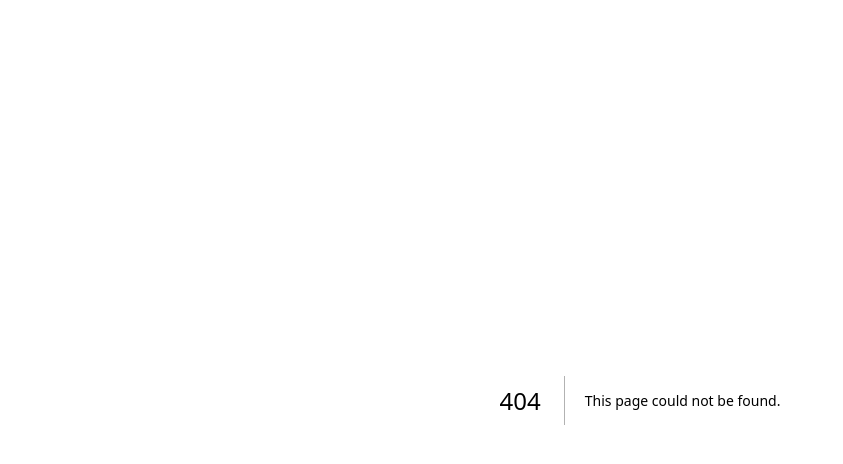
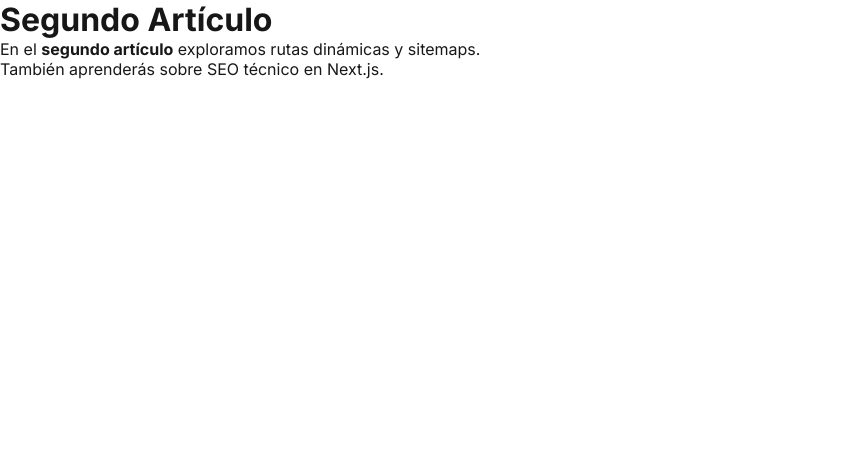
Before and after one commit to cha1ton/Lab14-DAWA, a Next.js app: page /blog/segundo-articulo in a window 1280 px wide. Before the commit this address had no page. Shown: the top 464 px of the page, without its empty margins (0-843 px from the left). Built offline with nearby package versions, Linux system fonts and the light colour scheme.

Commit message:
Readme con la informacion necesaria

```diff
--- /dev/null
+++ b/src/app/blog/[slug]/page.tsx
@@ -0,0 +1,58 @@
+import { notFound } from "next/navigation";
+import Head from "next/head";
+
+// Artículos simulados como si vinieran de una base de datos o CMS
+const posts = [
+  {
+    slug: "primer-articulo",
+    title: "Primer Artículo",
+    description: "Este es el contenido del primer artículo del blog.",
+    content: `
+      <p>Bienvenido al <strong>primer artículo</strong> de nuestro blog.</p>
+      <p>En este post hablamos sobre cómo empezar con Next.js.</p>
+    `,
+  },
+  {
+    slug: "segundo-articulo",
+    title: "Segundo Artículo",
+    description: "Este artículo cubre temas más avanzados en Next.js.",
+    content: `
+      <p>En el <strong>segundo artículo</strong> exploramos rutas dinámicas y sitemaps.</p>
+      <p>También aprenderás sobre SEO técnico en Next.js.</p>
+    `,
+  },
+];
+
+// Permite que Next.js genere rutas estáticas en build
+export async function generateStaticParams() {
+  return posts.map((post) => ({
+    slug: post.slug,
+  }));
+}
+
+// Componente principal de la página
+export default function BlogPage({ params }: { params: { slug: string } }) {
+  const post = posts.find((p) => p.slug === params.slug);
+
+  if (!post) return notFound();
+
+  return (
+    <main className="p-6">
+      {/* Meta tags dinámicos */}
+      <Head>
+        <title>{post.title} | Blog</title>
+        <meta name="description" content={post.description} />
+        <meta property="og:title" content={post.title} />
+        <meta property="og:description" content={post.description} />
+        <meta property="og:type" content="article" />
+        <meta property="og:url" content={`https://lab14-chalton.onrender.com/blog/${post.slug}`} />
+      </Head>
+
+      <h1 className="text-3xl font-bold mb-4">{post.title}</h1>
+      <article
+        className="prose"
+        dangerouslySetInnerHTML={{ __html: post.content }}
+      />
+    </main>
+  );
+}
```
Also changed, not shown: 1 other file (tests, documents, lock files or other folders).
